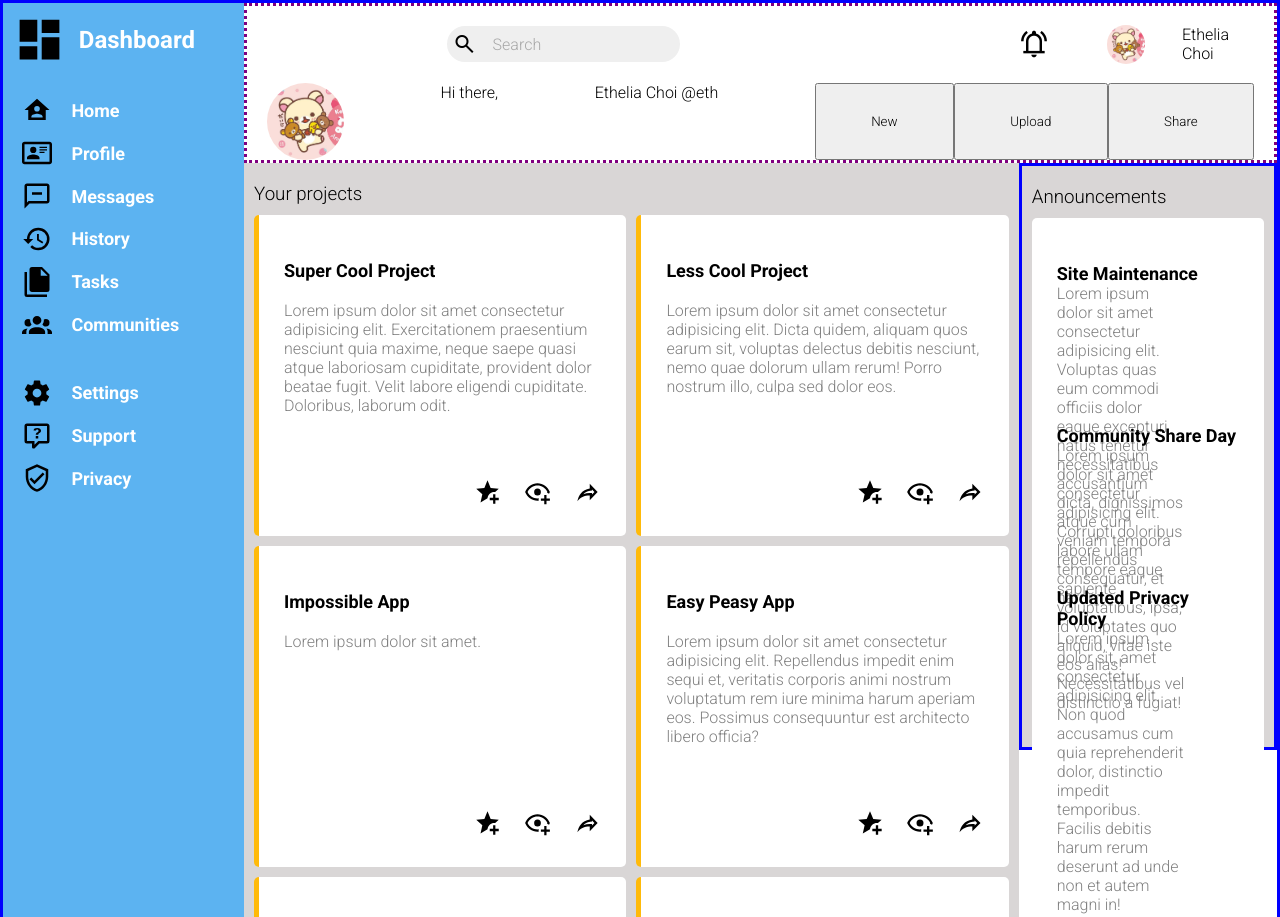
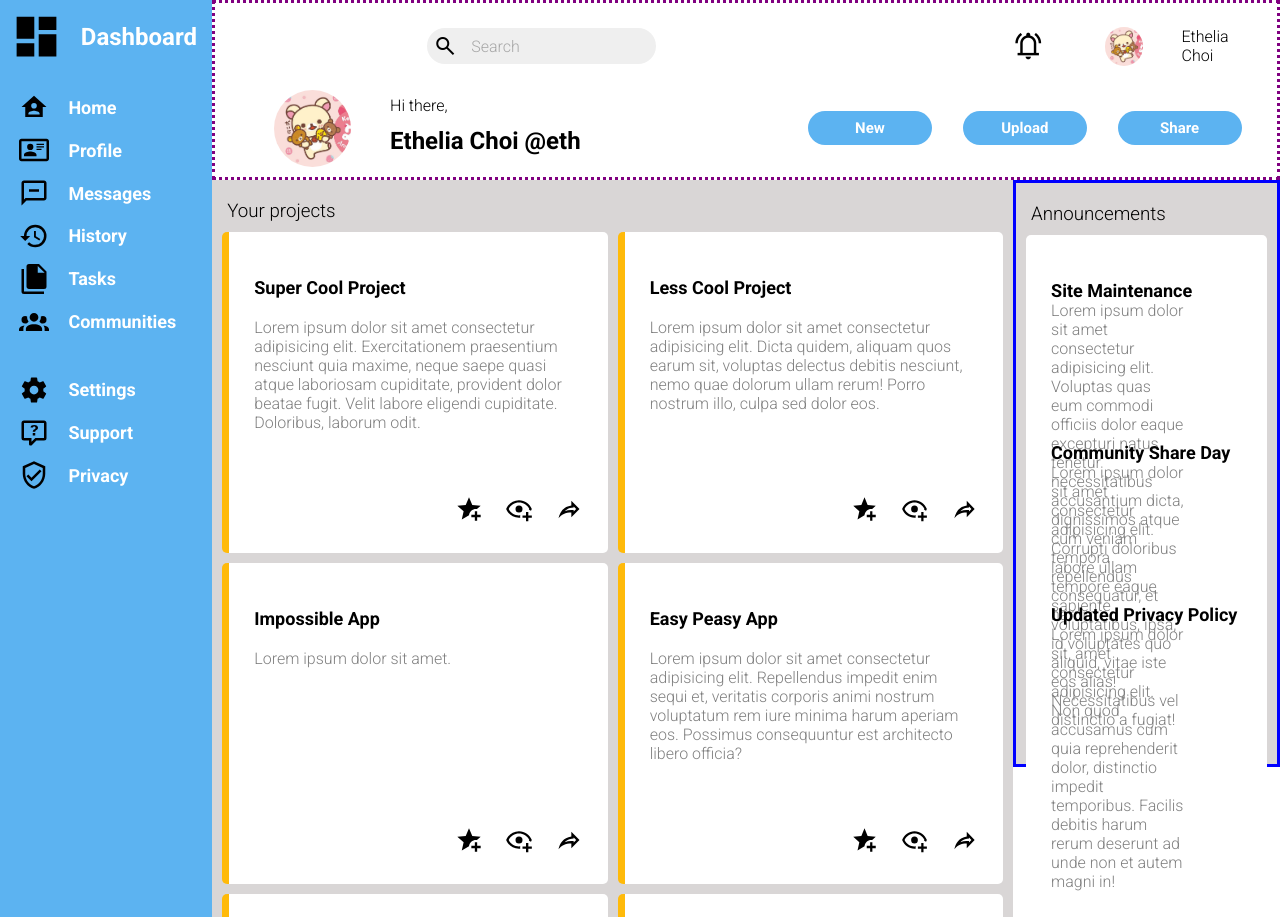
Before and after one commit to etheliachoi/odin-admin-dashboard, a plain HTML site: page index.html in a window 1280 px wide. Shown: the top 917 px of the page. Drawn offline with nearby package versions, Linux system fonts and the light colour scheme.

Commit message:
Style the second half of header

```diff
--- a/index.html
+++ b/index.html
@@ -62,9 +62,9 @@
                 <div class="pfp-wrapper big"><img src="imgs/profile.jpg" alt=""></div>
                 <p class="header-text hello">Hi there,</p>
                 <p class="header-text name">Ethelia Choi @eth</p>
-                <button>New</button>
-                <button>Upload</button>
-                <button>Share</button>
+                <button class="new">New</button>
+                <button class="upload">Upload</button>
+                <button class="share">Share</button>
             </div>
         </div>
 
--- a/styles.css
+++ b/styles.css
@@ -1,22 +1,28 @@
 * {
     box-sizing: border-box;
     margin: 0;
+    padding: 0;
     font-family: Roboto, sans-serif;
     font-weight: lighter;
+    --theme-color: rgb(92, 179, 241)
+}
 
+body {
+    max-height: 100vh;
 }
 
 .container {
     display: grid;
-    grid-template-columns: minmax(200px, 0.7fr) 3fr;
-    border: 3px solid blue;
-
+    /* grid-template-columns: minmax(200px, 0.7fr) 3fr; */
+    /* grid-template-rows: ; */
+    width: 100%;
+    height: 100vh;
 }
 
 .sidebar {
     grid-row: 1 / 4;
     grid-column: 1 / 2;
-    background-color: rgb(92, 179, 241);
+    background-color: var(--theme-color);
     color: white;
 }
 
@@ -96,7 +102,7 @@
 }
 
 .project-container .card {
-    border-left: 5px solid rgb(255, 186, 10);
+    border-left: 7px solid rgb(255, 186, 10);
     display: grid;
     grid-template-columns: auto 50px 50px 50px;
     grid-template-rows: 1fr 4fr 1fr;
@@ -110,7 +116,7 @@
 }
 
 h3 {
-    padding: 10px 0px;
+    padding: 10px 5px;
 }
 
 .title {
@@ -282,4 +288,49 @@ h3 {
 .row-two {
     display: grid;
     grid-auto-flow: column;
+    grid-template-areas: "pfp hello .. new upload share" "pfp name .. new upload share";
+    grid-template-columns: 0.5fr 1fr 0.3fr 0.5fr 0.5fr 0.5fr;
+    grid-template-rows: 0.5fr 1fr;
+    padding-bottom: 10px;
+    align-items: center;
 }
+
+.row-two .pfp-wrapper.big {
+    grid-area: pfp;
+    justify-self: center;
+}
+
+.row-two .header-text.hello {
+    grid-area: hello;
+    align-self: end;
+}
+
+.row-two .header-text.name {
+    grid-area: name;
+    font-weight: 700;
+    font-size: x-large;
+}
+
+.row-two .new {
+    grid-area: new;
+}
+
+.row-two .upload {
+    grid-area: upload;
+}
+
+.row-two .share {
+    grid-area: share;
+}
+
+.row-two button {
+    background-color: var(--theme-color);
+    width: 80%;
+    height: 45%;
+    border: none;
+    border-radius: 20px;
+    color: white;
+    font-weight: 700;
+    font-size: 15px;
+    justify-self: center;
+}
```
